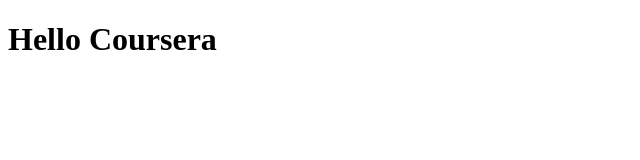
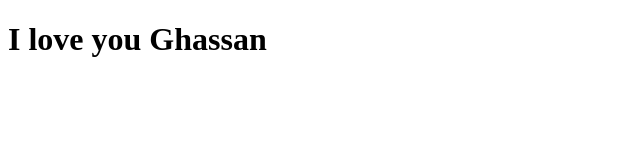
Before and after one commit to GraceKhayat/coursera-test, a plain HTML site: page site/index.html in a window 1280 px wide. Shown: the whole page, without its empty margins (0-640 px from the left). Drawn offline with Linux system fonts and the light colour scheme.

Commit message:
Update index.html

```diff
--- a/site/index.html
+++ b/site/index.html
@@ -1,9 +1,9 @@
 <!DOCTYPE html>
 <html>
 <head>
-	<title>Hello Coursera!</title>
+	<title>Hello Ghassan!</title>
 </head>
 <body>
-<h1>Hello Coursera </h1>
+<h1>I love you Ghassan </h1>
 </body>
 </html>
```
